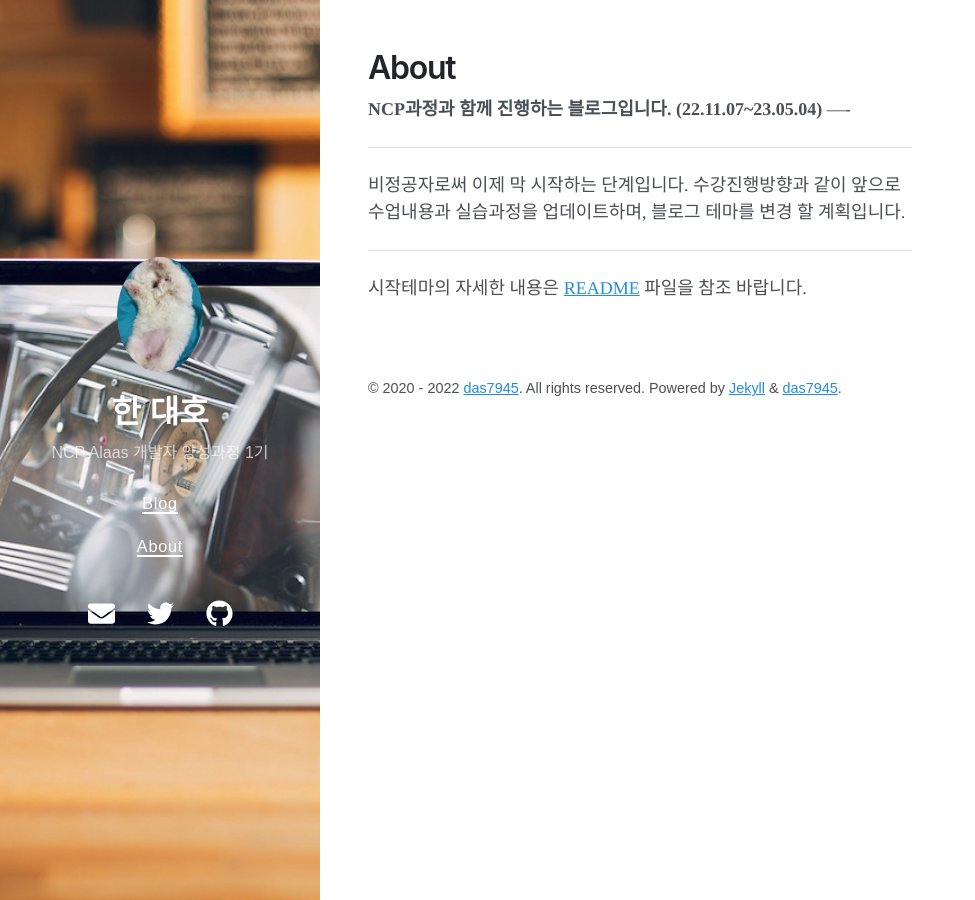
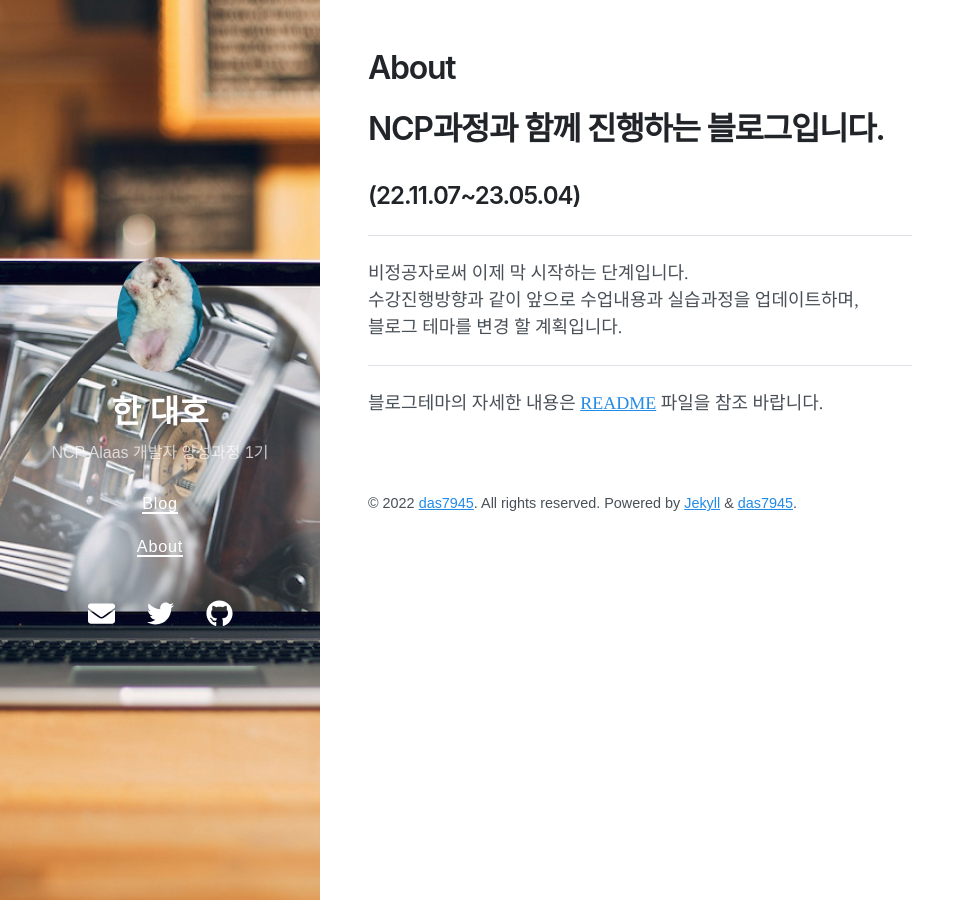
Before and after one commit to das7945/das7945.github.io, a Jekyll site: the page built from about.md, in a window 1280 px wide. Shown: the whole page, without its empty margins (0-975 px from the left). Built offline with Jekyll 4.4.1, drawn with Linux system fonts in a browser that asks for light colours; nearby versions of some CDN libraries.

Commit message:
221119_2

```diff
--- a/about.md
+++ b/about.md
@@ -3,15 +3,14 @@ layout: page
 title: About
 ---
 
-**NCP과정과 함께 진행하는 블로그입니다.**
-**(22.11.07~23.05.04)**
-----
+# NCP과정과 함께 진행하는 블로그입니다.
+## (22.11.07~23.05.04)
 
 -------
-비정공자로써 이제 막 시작하는 단계입니다.
-수강진행방향과 같이 앞으로 수업내용과 실습과정을 업데이트하며,
+비정공자로써 이제 막 시작하는 단계입니다.<br>
+수강진행방향과 같이 앞으로 수업내용과 실습과정을 업데이트하며,<br>
 블로그 테마를 변경 할 계획입니다.
 
 -------
 
-시작테마의 자세한 내용은  [README](https://github.com/vszhub/not-pure-poole) 파일을 참조 바랍니다.
+블로그테마의 자세한 내용은  [README](https://github.com/vszhub/not-pure-poole) 파일을 참조 바랍니다.
```
Also changed, not shown: _posts/2022-11-19-VM구축-및-git데이터-업데이트.md (added, +47 -0 lines), _posts/2020-10-01-releasing-not-pure-poole-v0-1-0.md (deleted), _posts/2020-10-02-testing-mathjax.md (deleted).
